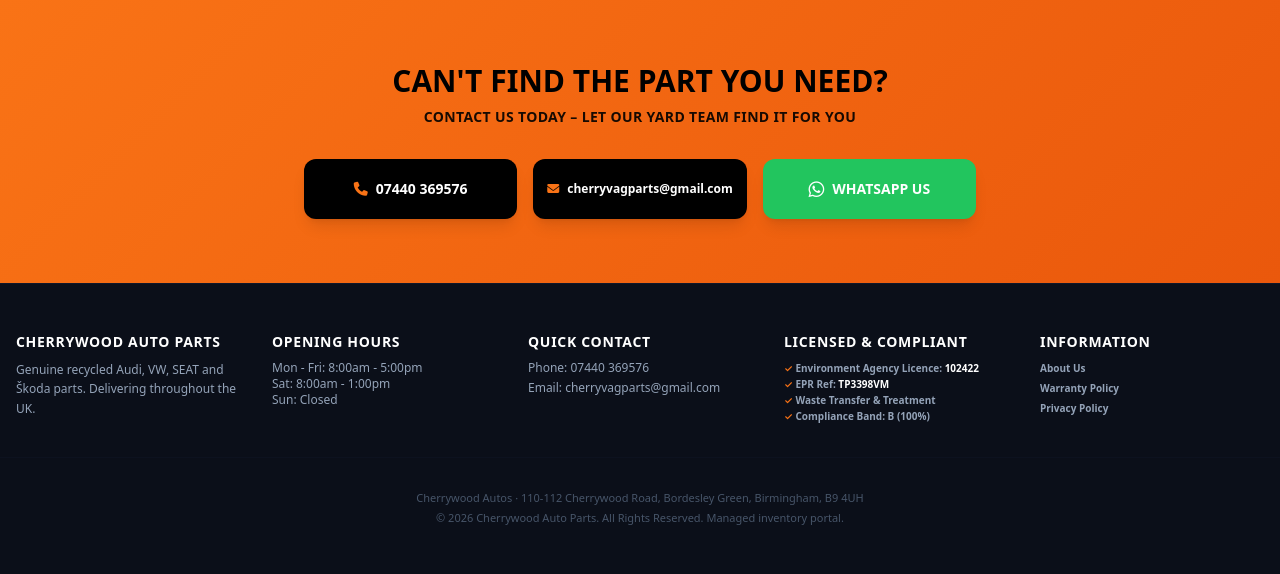
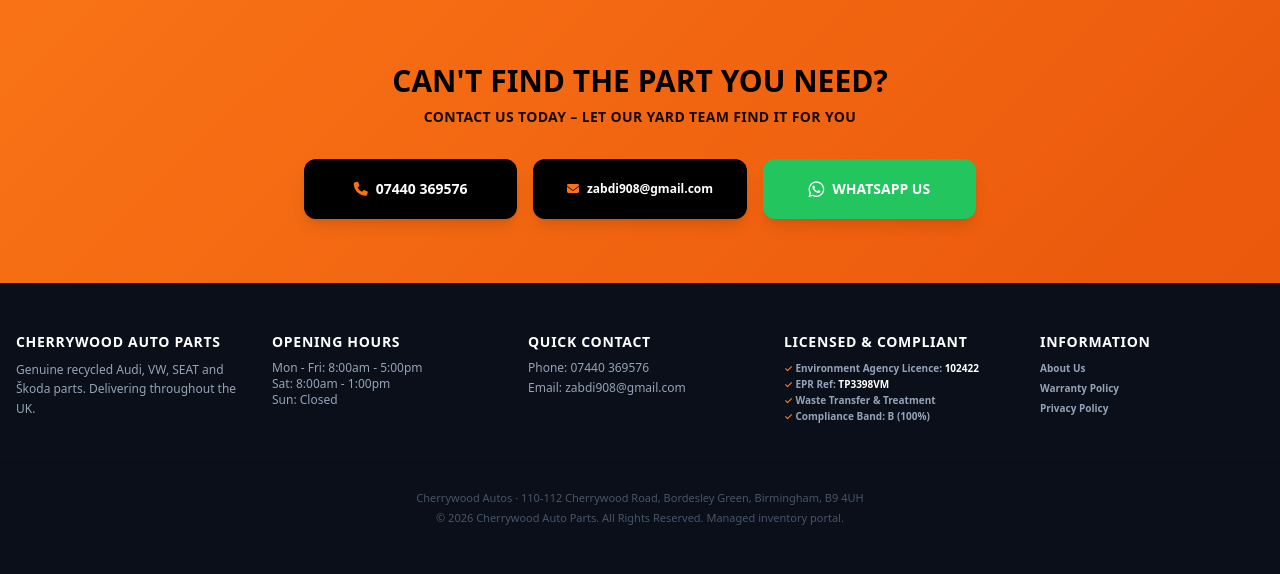
Before and after one commit to zabdi908-glitch/cherrywood-inventory-dev, a Flask app: page / in a window 1280 px wide. Shown: the part 3099-3673 px from the top of the page. Run offline with Flask 3, Linux system fonts and the light colour scheme; data comes from the database, SQL or seed files in the repository; some libraries are stand-ins or nearby versions.

Commit message:
Update index.html

```diff
--- a/templates/index.html
+++ b/templates/index.html
@@ -304,8 +304,8 @@
                 <a href="tel:07440369576" class="bg-black text-white p-4 rounded-xl shadow-lg hover:bg-neutral-900 transition flex items-center justify-center gap-2">
                     <i class="fa-solid fa-phone text-[#f97316]"></i> 07440 369576
                 </a>
-                <a href="mailto:cherryvagparts@gmail.com" class="bg-black text-white p-4 rounded-xl shadow-lg hover:bg-neutral-900 transition flex items-center justify-center gap-2 text-xs lowercase">
-                    <i class="fa-solid fa-envelope text-[#f97316]"></i> cherryvagparts@gmail.com
+                <a href="mailto:zabdi908@gmail.com" class="bg-black text-white p-4 rounded-xl shadow-lg hover:bg-neutral-900 transition flex items-center justify-center gap-2 text-xs lowercase">
+                    <i class="fa-solid fa-envelope text-[#f97316]"></i> zabdi908@gmail.com
                 </a>
                 <a href="https://wa.me/447440369576" target="_blank" class="bg-[#22c55e] text-white p-4 rounded-xl shadow-lg hover:bg-green-600 transition flex items-center justify-center gap-2">
                     <i class="fa-brands fa-whatsapp text-lg"></i> WhatsApp Us
@@ -418,7 +418,7 @@
             <div>
                 <span class="block font-black text-sm tracking-wider text-white uppercase mb-2">Quick Contact</span>
                 <p class="text-slate-400 font-medium mb-1">Phone: 07440 369576</p>
-                <p class="text-slate-400 font-medium">Email: cherryvagparts@gmail.com</p>
+                <p class="text-slate-400 font-medium">Email: zabdi908@gmail.com</p>
             </div>
             <!-- Column 4: Licensed & Compliant -->
             <div>
@@ -454,7 +454,7 @@
         <a href="https://wa.me/447440369576" target="_blank" class="py-3 bg-green-600/20 border-r border-slate-800 hover:bg-green-600/30 transition flex flex-col items-center gap-0.5 text-green-400">
             <i class="fa-brands fa-whatsapp text-base"></i> WhatsApp
         </a>
-        <a href="mailto:cherryvagparts@gmail.com" class="py-3 hover:bg-slate-800 transition flex flex-col items-center gap-0.5">
+        <a href="mailto:zabdi908@gmail.com" class="py-3 hover:bg-slate-800 transition flex flex-col items-center gap-0.5">
             <i class="fa-solid fa-envelope text-sm text-[#f97316]"></i> Email Us
         </a>
     </div>
```
